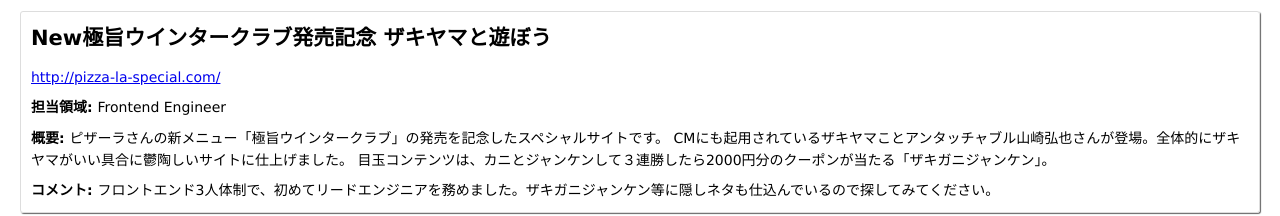
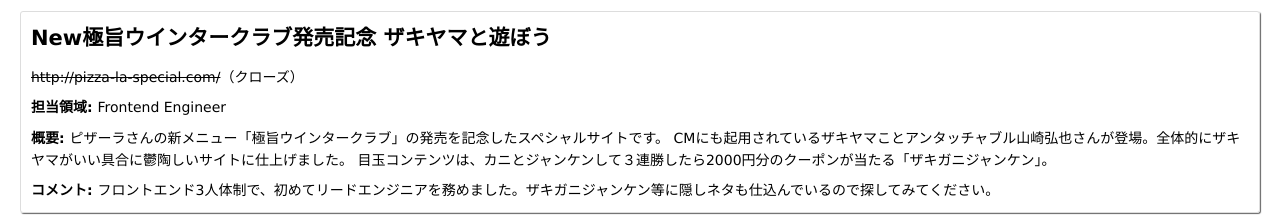
Before and after one commit to butchi/myself, a plain HTML site: page kayac/portfolio/index.html in a window 1280 px wide. Shown: the part 593-809 px from the top of the page. Drawn offline with Linux system fonts and the light colour scheme.

Commit message:
update link

```diff
--- a/kayac/portfolio/index.html
+++ b/kayac/portfolio/index.html
@@ -43,7 +43,7 @@
     </article>
     <article class="box href-pizza-la-special">
       <h1>New極旨ウインタークラブ発売記念 ザキヤマと遊ぼう</h1>
-      <p class="url"><a href="http://pizza-la-special.com/" target="_blank">http://pizza-la-special.com/</a></p>
+      <p class="url"><s>http://pizza-la-special.com/</s>（クローズ）</p>
       <p class="role">Frontend Engineer</p>
       <p class="description">ピザーラさんの新メニュー「極旨ウインタークラブ」の発売を記念したスペシャルサイトです。
         CMにも起用されているザキヤマことアンタッチャブル山崎弘也さんが登場。全体的にザキヤマがいい具合に鬱陶しいサイトに仕上げました。
@@ -93,7 +93,7 @@
       <h1><a href="http://www.kayac.com/service/client/1147">ノートン TABTRICK 恐怖のタブレットマジック</a></h1>
       <p class="image"><img src="http://resource.kayac.com.s3.amazonaws.com/uploads/attachment/project/1147/thumbnail2.png" alt=""></p>
       <time datetime="2014-04-01" class="date-launch">2014年04月01日</time>
-      <p class="url"><a href="http://tabtrick.jp" target="_blank">http://tabtrick.jp</a></p>
+      <p class="url"><s>http://tabtrick.jp/</s></p>
       <p class="role">Front End Engineer</p>
       <p class="description">タブレットのセキュリティの大切さを訴求するサイトです。<br>
         ムービーでは、マジシャンが華麗なトリックで、アドレス帳のデータや、写真、パスワードなどのタブレットの中の個人情報を奪い去ります。<br>
@@ -144,7 +144,7 @@
       <h1><a href="http://www.kayac.com/service/client/1025">からあげクン俺たちトリプルジャン味発売記念　鳥プルスロット</a></h1>
       <p class="image"><img src="http://resource.kayac.com.s3.amazonaws.com/uploads/attachment/project/1025/thumbnail1.png" alt=""></p>
       <time datetime="2012-11-20" class="date-launch">2012年11月20日</time>
-      <p class="url"><s>http://www.lawson.co.jp/recommend/static/karaagekun/triplejan/</s></p>
+      <p class="url"><s>http://www.lawson.co.jp/recommend/static/karaagekun/triplejan/</s>（クローズ）</p>
       <p class="role">Frontend Engineer</p>
       <p class="description">サイト内に用意したスロットを回して、コチュジャン、トウバンジャン、テンメンジャンの３つの絵柄が揃うと、大当たり。<br>
         当たったことをTwitterでつぶやくと、抽選で１名にからあげクン１年分が当たるキャンペーンとなっています。</p>
@@ -163,7 +163,7 @@
       <h1><a href="http://www.kayac.com/service/client/1202">生姜内ヨガ子のインナー着回しコーデ7days</a></h1>
       <p class="image"><img src="http://resource.kayac.com.s3.amazonaws.com/uploads/attachment/project/1202/thumbnail1.png" alt=""></p>
       <time datetime="2014-10-24" class="date-launch">2014年10月24日</time>
-      <p class="url"><a href="http://triumph-cpn.com/ginger/" target="_blank">http://triumph-cpn.com/ginger/</a></p>
+      <p class="url"><s>http://triumph-cpn.com/ginger/</s>（クローズ）</p>
       <p class="role">Markup Engineer</p>
       <p class="description">トリンプと永谷園がコラボレーションしたインナー『「冷え知らず」さんの生姜インナー　マジ軽ホット』を女性誌の着回し特集さながらに、1週間コーディネート。<br>
         JavaScriptによるアニメーションをふんだんに入れ込んで、インナーの魅力を伝えています。</p>
```
